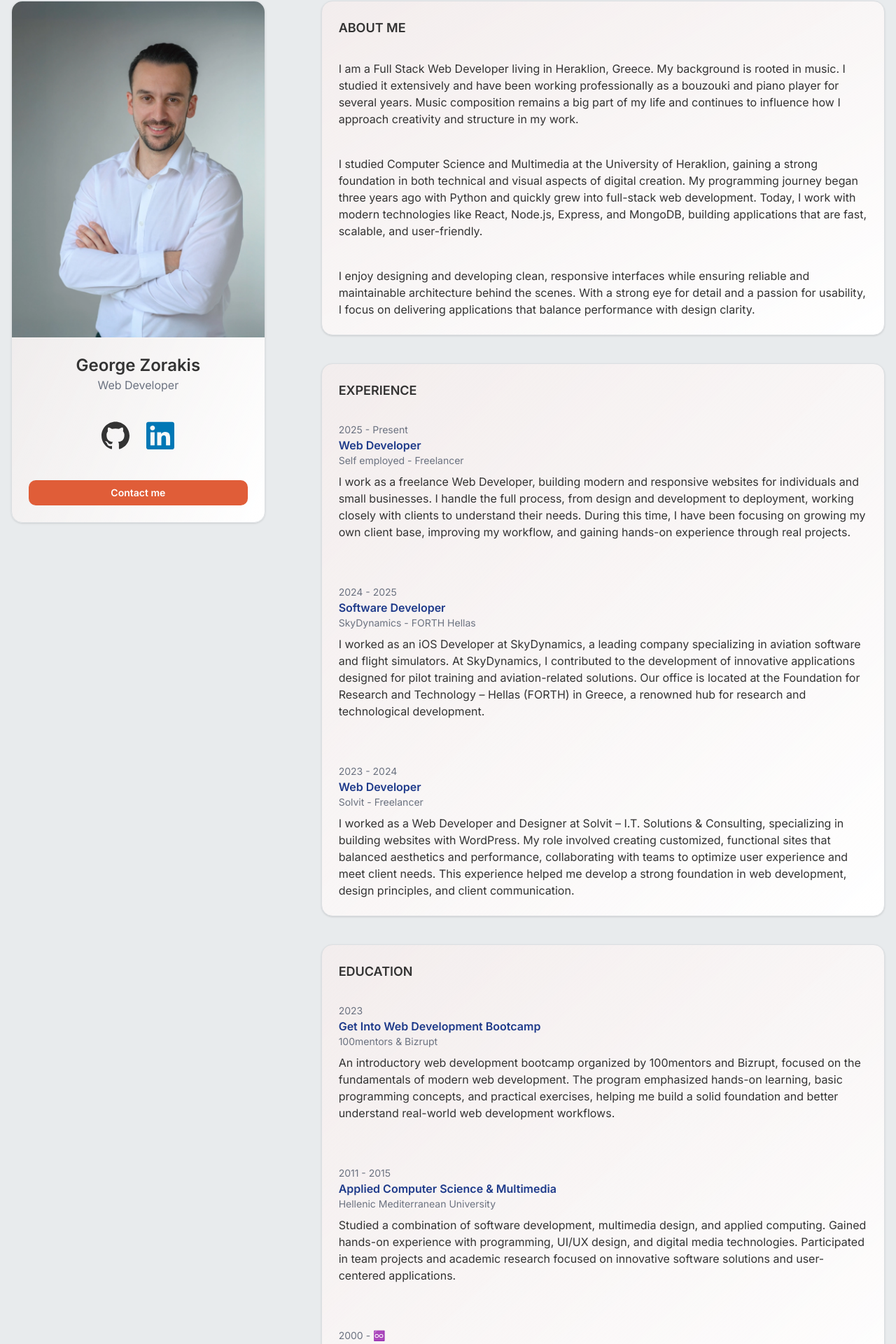
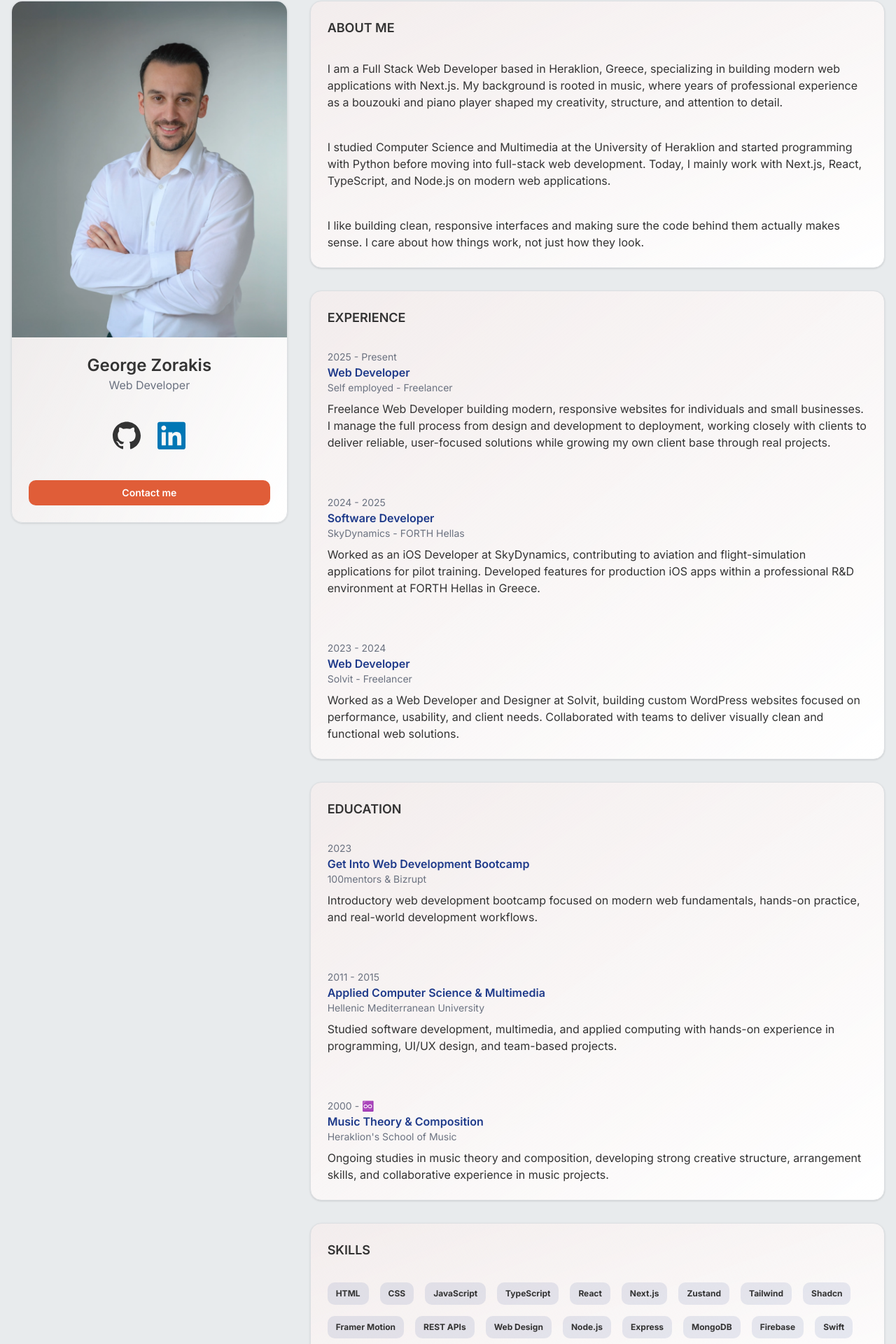
Before and after one commit to gzorakes/personal-portfolio, a Next.js app: page /credentials in a window 1280 px wide. Shown: the part 139-2059 px from the top of the page at 70% size. Built offline with nearby package versions, Linux system fonts and the light colour scheme.

Commit message:
credentials page(completed)

```diff
--- a/app/credentials/page.tsx
+++ b/app/credentials/page.tsx
@@ -6,20 +6,21 @@ import {
   CardHeader,
   CardTitle,
 } from "@/components/ui/card";
-import { education, experience } from "@/data/credentials";
+import { education, experience, skills } from "@/data/credentials";
 import Image from "next/image";
 import Link from "next/link";
 
 export default function CredentialsPage() {
   return (
-    <div className="max-w-7xl w-full mx-auto p-4 grid grid-cols-3 gap-20 items-start">
-      <Card className="pt-0 overflow-hidden sticky top-35">
+    <div className="max-w-7xl w-full mx-auto p-4 grid md:grid-cols-3 gap-8 items-start">
+      <Card className="pt-0 overflow-hidden md:sticky top-35">
         <div className="relative h-120">
           <Image
             src="/georgezorakis.webp"
             alt="George Zorakis's image"
             fill
-            className="object-cover object-center"
+            sizes="(max-width: 768px) 100vw, 50vw"
+            className="object-cover object-top"
           />
         </div>
         <CardContent>
@@ -56,7 +57,7 @@ export default function CredentialsPage() {
         </CardFooter>
       </Card>
 
-      <div className="col-span-2 space-y-10">
+      <div className="md:col-span-2 space-y-8">
         <Card className="bg-secondary">
           <CardHeader>
             <CardTitle className="text-lg">ABOUT ME</CardTitle>
@@ -64,34 +65,28 @@ export default function CredentialsPage() {
           <CardContent>
             <div className="flex flex-col gap-10">
               <p>
-                I am a Full Stack Web Developer living in Heraklion, Greece. My
-                background is rooted in music. I studied it extensively and have
-                been working professionally as a bouzouki and piano player for
-                several years. Music composition remains a big part of my life
-                and continues to influence how I approach creativity and
-                structure in my work.
+                I am a Full Stack Web Developer based in Heraklion, Greece,
+                specializing in building modern web applications with Next.js.
+                My background is rooted in music, where years of professional
+                experience as a bouzouki and piano player shaped my creativity,
+                structure, and attention to detail.
               </p>
               <p>
                 I studied Computer Science and Multimedia at the University of
-                Heraklion, gaining a strong foundation in both technical and
-                visual aspects of digital creation. My programming journey began
-                three years ago with Python and quickly grew into full-stack web
-                development. Today, I work with modern technologies like React,
-                Node.js, Express, and MongoDB, building applications that are
-                fast, scalable, and user-friendly.
+                Heraklion and started programming with Python before moving into
+                full-stack web development. Today, I mainly work with Next.js,
+                React, TypeScript, and Node.js on modern web applications.
               </p>
               <p>
-                I enjoy designing and developing clean, responsive interfaces
-                while ensuring reliable and maintainable architecture behind the
-                scenes. With a strong eye for detail and a passion for
-                usability, I focus on delivering applications that balance
-                performance with design clarity.
+                I like building clean, responsive interfaces and making sure the
+                code behind them actually makes sense. I care about how things
+                work, not just how they look.
               </p>
             </div>
           </CardContent>
         </Card>
 
-        <Card className="lg:col-span-2 bg-secondary">
+        <Card className="md:col-span-2 bg-secondary">
           <CardHeader>
             <CardTitle className="text-lg">EXPERIENCE</CardTitle>
           </CardHeader>
@@ -134,6 +129,24 @@ export default function CredentialsPage() {
             </div>
           </CardContent>
         </Card>
+
+        <Card className="lg:col-span-2 bg-secondary">
+          <CardHeader>
+            <CardTitle className="text-lg">SKILLS</CardTitle>
+          </CardHeader>
+          <CardContent>
+            <div className="flex flex-wrap gap-4">
+              {skills.map((skill) => (
+                <span
+                  key={skill.id}
+                  className="bg-accent-foreground/10 px-3 py-2 rounded-md text-xs font-bold"
+                >
+                  {skill.name}
+                </span>
+              ))}
+            </div>
+          </CardContent>
+        </Card>
       </div>
     </div>
   );
--- a/components/web/services-card.tsx
+++ b/components/web/services-card.tsx
@@ -42,13 +42,13 @@ export default function ServicesCard() {
           <h2 className="text-2xl text-muted-foreground font-semibold">
             Services Offering
           </h2>
-          <Link
+          {/* <Link
             href="/services"
             aria-label="View services"
             className={buttonVariants()}
           >
             <ArrowRight aria-hidden="true" />
-          </Link>
+          </Link> */}
         </div>
       </CardContent>
     </Card>
--- a/data/credentials.ts
+++ b/data/credentials.ts
@@ -1,4 +1,4 @@
-export interface Experience {
+interface Experience {
   id: number;
   date: string;
   title: string;
@@ -6,12 +6,17 @@ export interface Experience {
   description: string;
 }
 
-export interface Education {
+interface Education {
   id: number;
   date: string;
   title: string;
   institution: string;
   description: string;
+}
+
+interface Skill {
+  id: number;
+  name: string;
 }
 
 export const experience: Experience[] = [
@@ -21,7 +26,7 @@ export const experience: Experience[] = [
     title: "Web Developer",
     company: "Self employed - Freelancer",
     description:
-      "I work as a freelance Web Developer, building modern and responsive websites for individuals and small businesses. I handle the full process, from design and development to deployment, working closely with clients to understand their needs. During this time, I have been focusing on growing my own client base, improving my workflow, and gaining hands-on experience through real projects.",
+      "Freelance Web Developer building modern, responsive websites for individuals and small businesses. I manage the full process from design and development to deployment, working closely with clients to deliver reliable, user-focused solutions while growing my own client base through real projects.",
   },
   {
     id: 2,
@@ -29,7 +34,7 @@ export const experience: Experience[] = [
     title: "Software Developer",
     company: "SkyDynamics - FORTH Hellas",
     description:
-      "I worked as an iOS Developer at SkyDynamics, a leading company specializing in aviation software and flight simulators. At SkyDynamics, I contributed to the development of innovative applications designed for pilot training and aviation-related solutions. Our office is located at the Foundation for Research and Technology – Hellas (FORTH) in Greece, a renowned hub for research and technological development.",
+      "Worked as an iOS Developer at SkyDynamics, contributing to aviation and flight-simulation applications for pilot training. Developed features for production iOS apps within a professional R&D environment at FORTH Hellas in Greece.",
   },
   {
     id: 3,
@@ -37,7 +42,7 @@ export const experience: Experience[] = [
     title: "Web Developer",
     company: "Solvit - Freelancer",
     description:
-      "I worked as a Web Developer and Designer at Solvit – I.T. Solutions & Consulting, specializing in building websites with WordPress. My role involved creating customized, functional sites that balanced aesthetics and performance, collaborating with teams to optimize user experience and meet client needs. This experience helped me develop a strong foundation in web development, design principles, and client communication.",
+      "Worked as a Web Developer and Designer at Solvit, building custom WordPress websites focused on performance, usability, and client needs. Collaborated with teams to deliver visually clean and functional web solutions.",
   },
 ];
 
@@ -48,7 +53,7 @@ export const education: Education[] = [
     title: "Get Into Web Development Bootcamp",
     institution: "100mentors & Bizrupt",
     description:
-      "An introductory web development bootcamp organized by 100mentors and Bizrupt, focused on the fundamentals of modern web development. The program emphasized hands-on learning, basic programming concepts, and practical exercises, helping me build a solid foundation and better understand real-world web development workflows.",
+      "Introductory web development bootcamp focused on modern web fundamentals, hands-on practice, and real-world development workflows.",
   },
   {
     id: 2,
@@ -56,7 +61,7 @@ export const education: Education[] = [
     title: "Applied Computer Science & Multimedia",
     institution: "Hellenic Mediterranean University",
     description:
-      "Studied a combination of software development, multimedia design, and applied computing. Gained hands-on experience with programming, UI/UX design, and digital media technologies. Participated in team projects and academic research focused on innovative software solutions and user-centered applications.",
+      "Studied software development, multimedia, and applied computing with hands-on experience in programming, UI/UX design, and team-based projects.",
   },
   {
     id: 3,
@@ -64,6 +69,38 @@ export const education: Education[] = [
     title: "Music Theory & Composition",
     institution: "Heraklion's School of Music",
     description:
-      "Ongoing studies in classical and contemporary music theory, harmony, and composition techniques. Developed a deep understanding of musical structure, arrangement, and creative expression. Engaged in both solo and collaborative composition projects, contributing to performances and music productions.",
+      "Ongoing studies in music theory and composition, developing strong creative structure, arrangement skills, and collaborative experience in music projects.",
   },
 ];
+
+export const skills: Skill[] = [
+  { id: 1, name: "HTML" },
+  { id: 2, name: "CSS" },
+  { id: 3, name: "JavaScript" },
+  { id: 4, name: "TypeScript" },
+  { id: 5, name: "React" },
+  { id: 6, name: "Next.js" },
+  { id: 7, name: "Zustand" },
+  { id: 8, name: "Tailwind" },
+  { id: 9, name: "Shadcn" },
+  { id: 10, name: "Framer Motion" },
+  { id: 11, name: "REST APIs" },
+  { id: 12, name: "Web Design" },
+
+  { id: 13, name: "Node.js" },
+  { id: 14, name: "Express" },
+  { id: 15, name: "MongoDB" },
+  { id: 16, name: "Firebase" },
+
+  { id: 17, name: "Swift" },
+  { id: 18, name: "SwiftUI" },
+  { id: 19, name: "iOS Development" },
+
+  { id: 20, name: "Git" },
+  { id: 21, name: "GitHub" },
+  { id: 22, name: "Debugging" },
+  { id: 23, name: "Code Refactoring" },
+
+  { id: 24, name: "WordPress" },
+  { id: 25, name: "Elementor" },
+];
```
